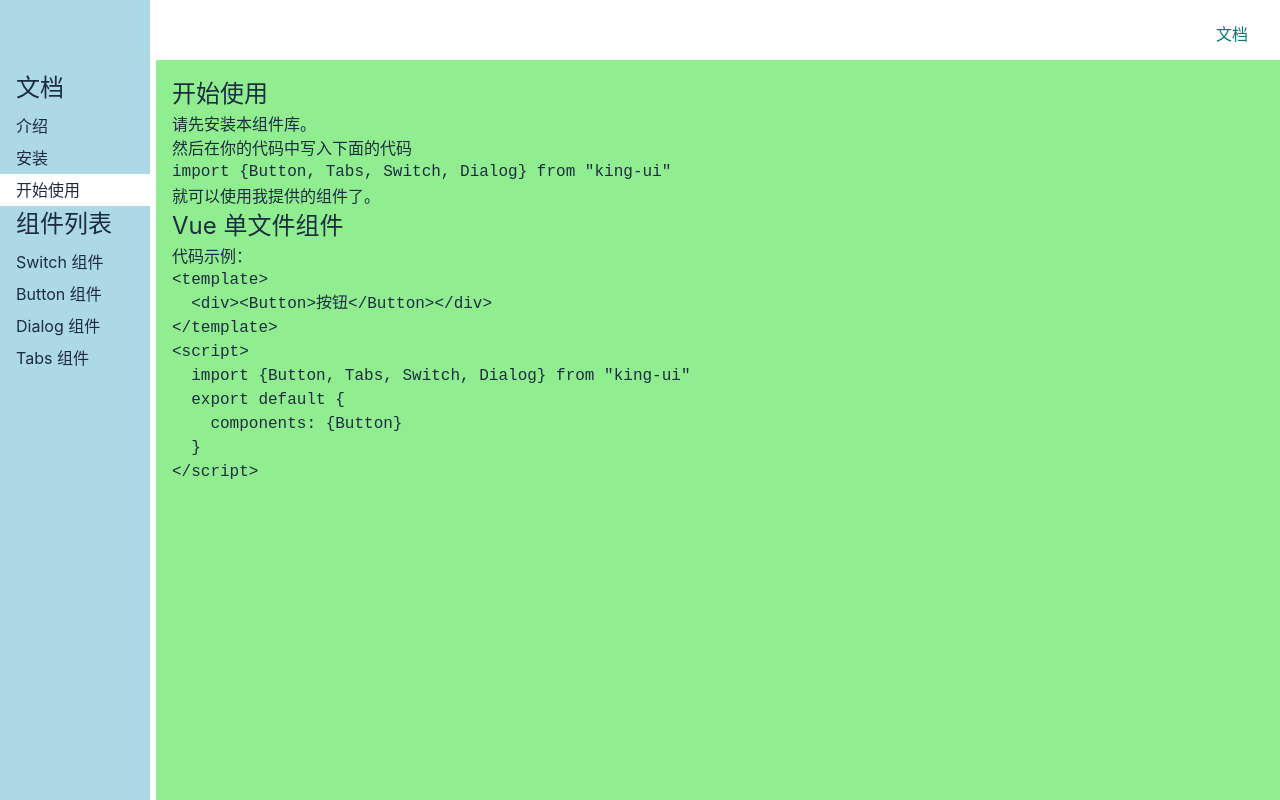
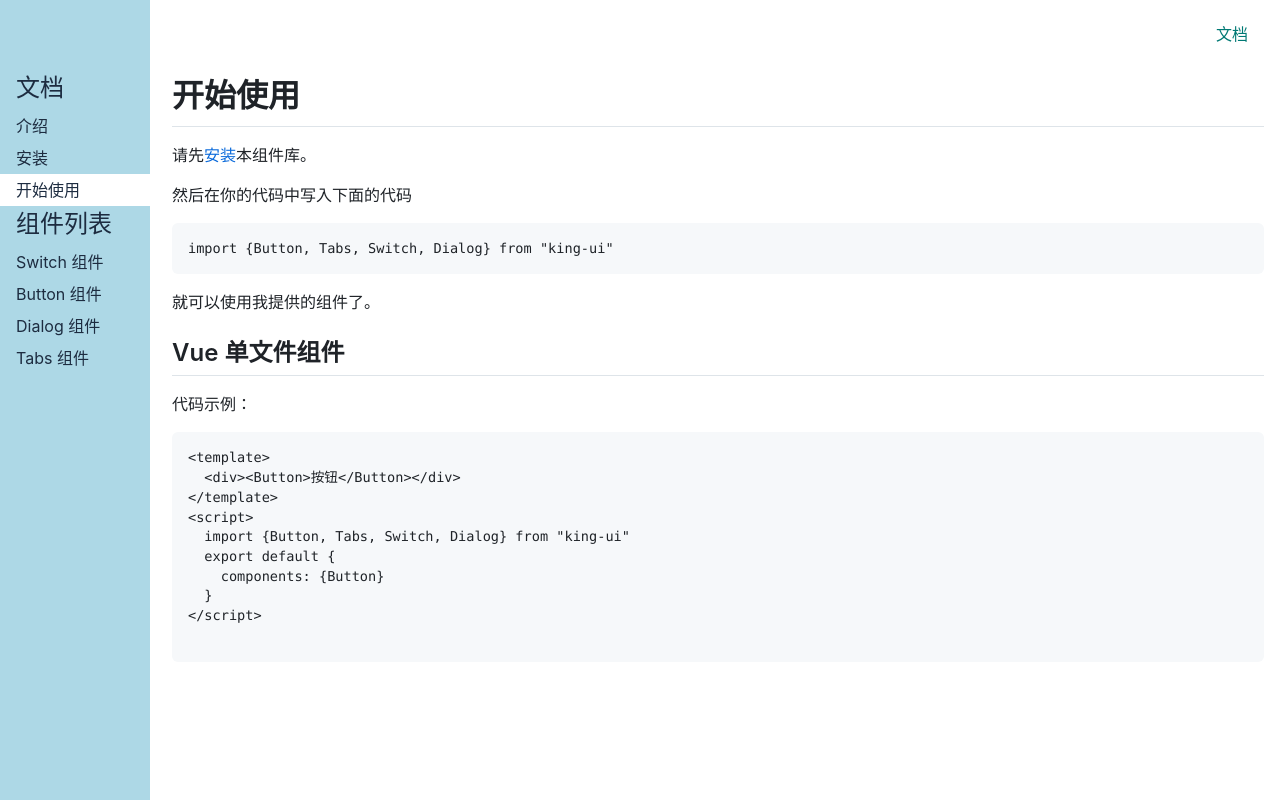
Before and after one commit to codingories/flavour-ui, a Vue app: page /#/doc/get-started in a window 1280 px wide. Built offline with nearby package versions, Linux system fonts and the light colour scheme.

Commit message:
可以看到介绍

```diff
--- a/package.json
+++ b/package.json
@@ -6,6 +6,7 @@
     "build": "vite build"
   },
   "dependencies": {
+    "github-markdown-css": "^4.0.0",
     "vue": "^3.0.0-rc.1",
     "vue-router": "4.0.0-beta.3"
   },
--- a/src/main.ts
+++ b/src/main.ts
@@ -1,10 +1,8 @@
-import './lib/gulu.scss'
-import './index.scss'
 import { createApp } from 'vue'
 // @ts-ignore
 import App from './App.vue'
-
-
+import './index.scss'
+import 'github-markdown-css'
 
 
 const app = createApp(App);
--- a/src/views/Doc.vue
+++ b/src/views/Doc.vue
@@ -74,7 +74,6 @@
     > main {
       flex-grow: 1;
       padding: 16px;
-      background: lightgreen;
     }
   }
   aside {
--- a/src/views/GetStarted.vue
+++ b/src/views/GetStarted.vue
@@ -1,5 +1,5 @@
 <template>
-  <article>
+  <article class="markdown-body">
     <h1>
       开始使用
     </h1>
--- a/src/views/Install.vue
+++ b/src/views/Install.vue
@@ -1,5 +1,6 @@
+
 <template>
-  <article>
+  <article class="markdown-body">
     <h1>安装</h1>
     <p>打开终端运行下列命令：</p>
     <pre><code>npm install king-ui</code></pre>
--- a/src/views/Intro.vue
+++ b/src/views/Intro.vue
@@ -1,5 +1,5 @@
 <template>
-  <article>
+  <article class="markdown-body">
     <h1>介绍</h1>
     <p>King UI 是一款基于 Vue 3 和 TypeScript 的 UI 组件库。</p>
     <p>这款组件库其实是我为了总结自己这几年的技术经验而写的，全程亲手编写，尽量不采用第三方库，包括你现在看到的这个官网也几乎都是我自己写的。</p>
```
Also changed, not shown: 1 other file (tests, documents, lock files or other folders).
